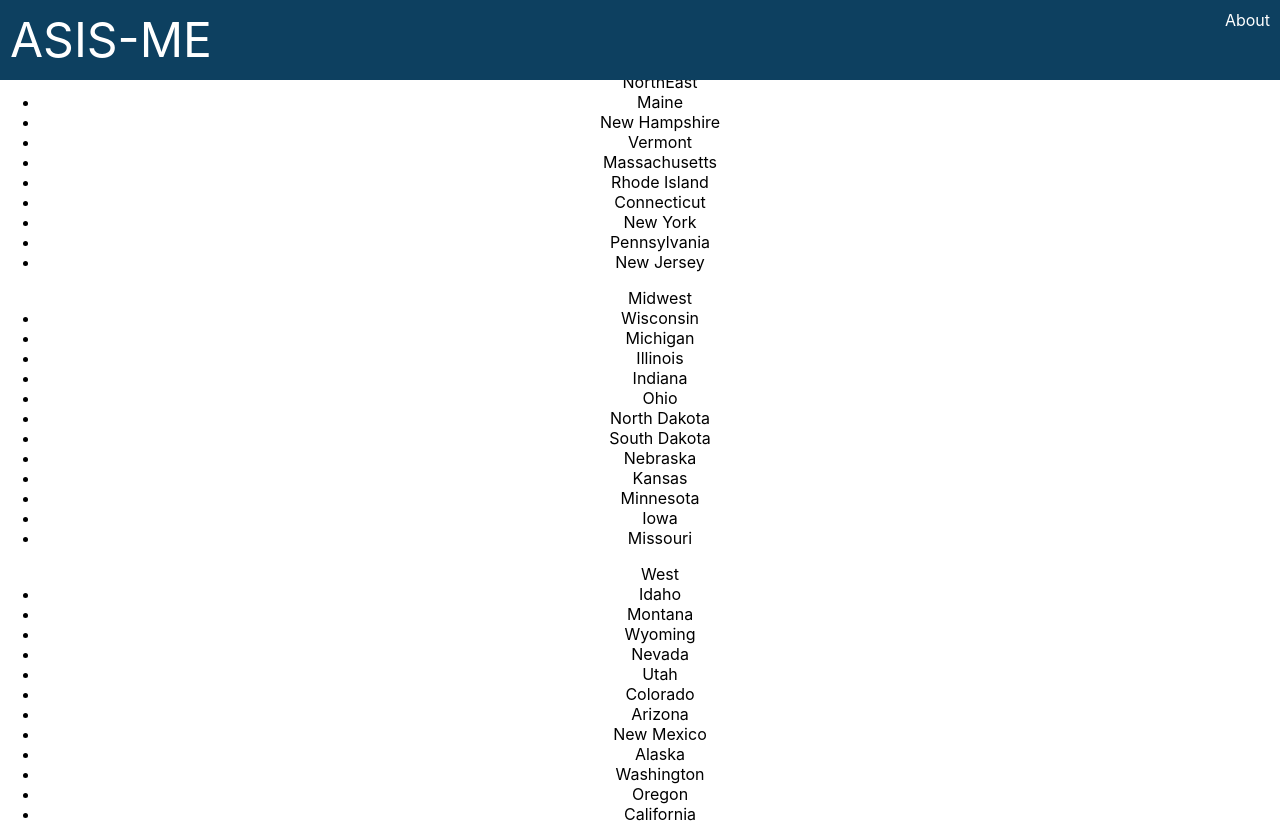
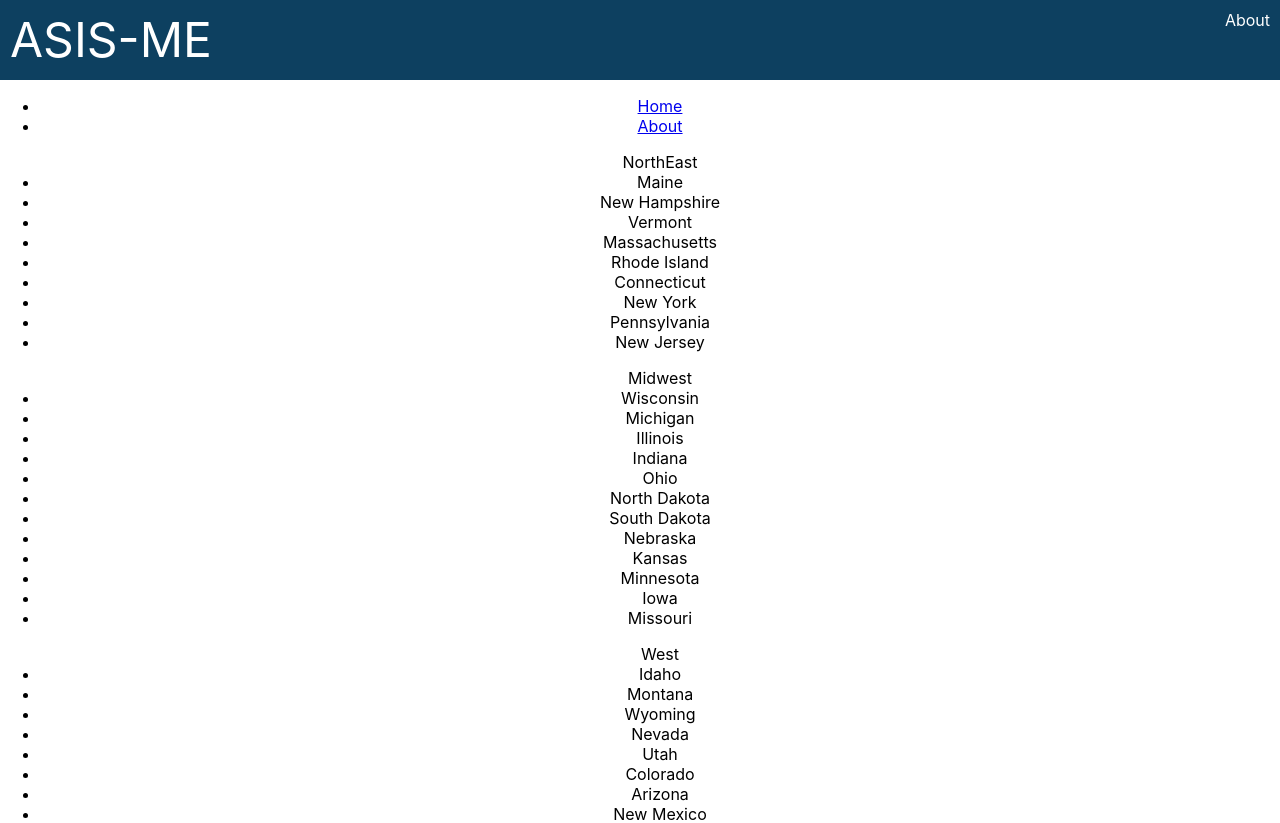
Before and after one commit to leeanneahammond/project_three_backend, a React (Create React App) app in the folder asisme_app/: page / in a window 1280 px wide. Shown: the top 823 px of the page. Built offline with nearby package versions, Linux system fonts and the light colour scheme.

Commit message:
updated some styling

```diff
--- a/asisme_app/src/App.css
+++ b/asisme_app/src/App.css
@@ -64,6 +64,10 @@
   text-decoration: none;
 }
 
+.container {
+  margin-top: 6em;
+}
+
 .Logo {
   font-size: 3em;
 }
```
